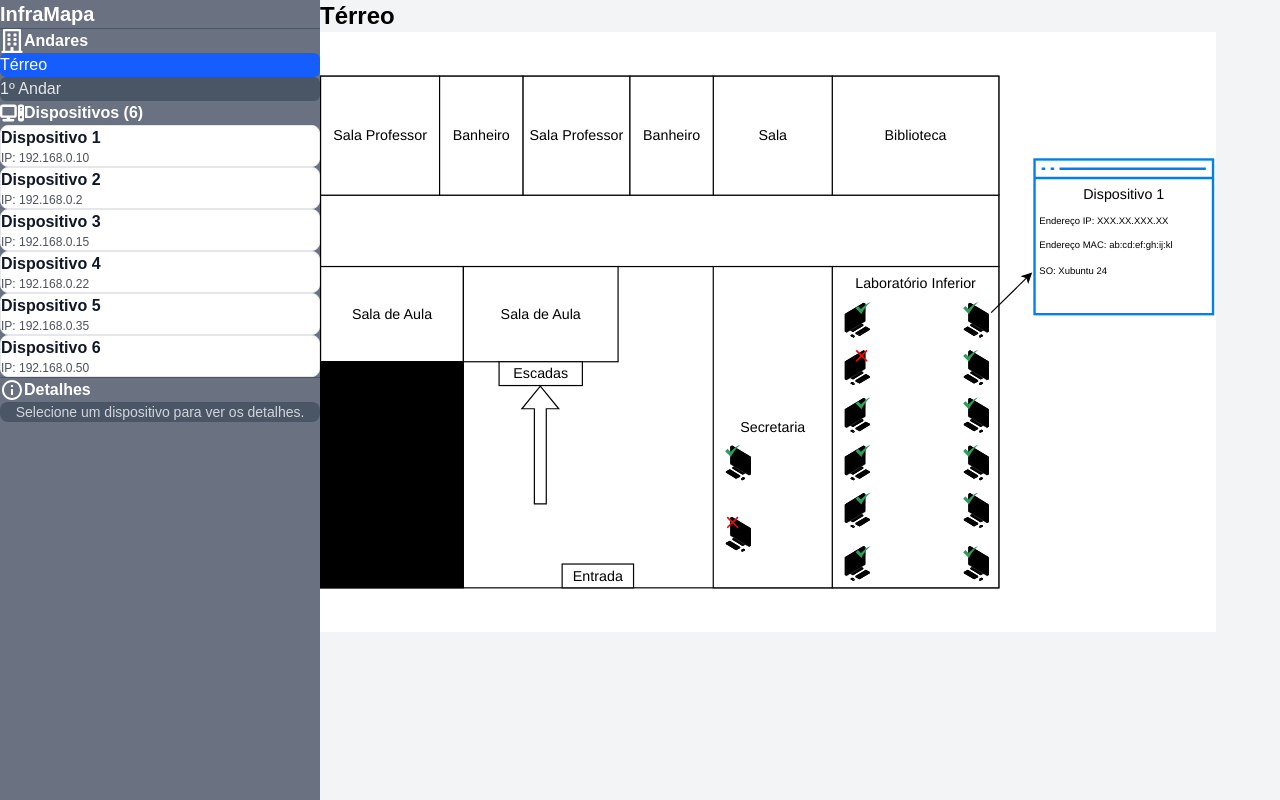
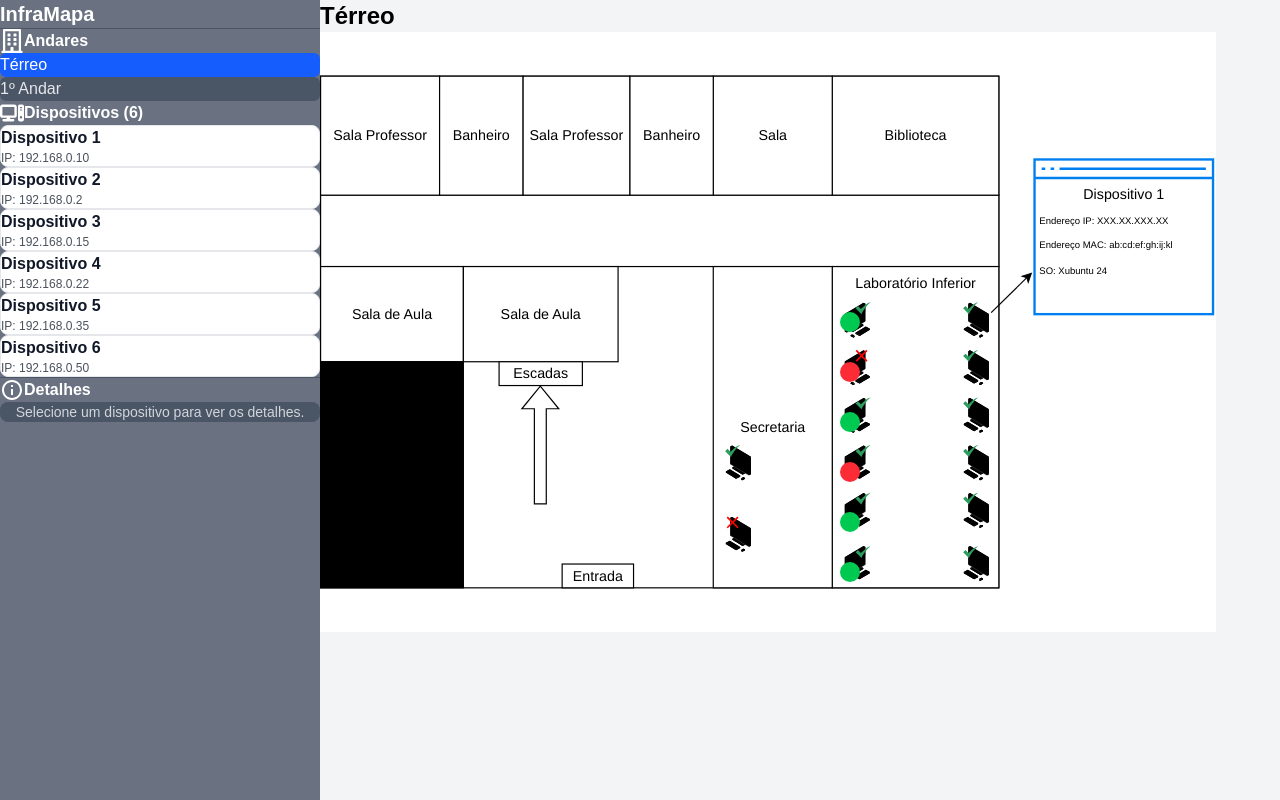
Before and after one commit to zackandcoding1/ineaf-infra-mapa-prototipo, a React (Vite) app: page / in a window 1280 px wide. Both pictures are taken after a click on the element "Térreo". Built offline with nearby package versions, Linux system fonts and the light colour scheme.

Commit message:
fix: correções na exibição dos marcadores no mapa

```diff
--- a/src/components/Map.jsx
+++ b/src/components/Map.jsx
@@ -27,23 +27,29 @@ function Map({ selectedFloor, selectedDevice, onDeviceClick }) {
                     className="w-full h-150 max-w-4xl" />
 
                 {/* Marcadores dos Dispositivos */}
-                {selectedDevice && (
+                {filteredDevices.map(device => (
                     <div
-                        className={`absolute w-4 h-4 rounded-full cursor-pointer transition-all duration-300 flex items-center justify-center
-                            ${selectedDevice.status === 'online' ? 'bg-green-500' : 'bg-red-500'}
-                            ring-3 ring-blue-400 shadow-lg z-10
-                        `}
+                        key={device.id}
+                        onClick={() => onDeviceClick(device)}
+                        className={`absolute w-5 h-5 rounded-full cursor-pointer transition-all duration-300 flex items-center justify-center
+                    ${device.status === 'online' ? 'bg-green-500' : 'bg-red-500'}
+                    ${selectedDevice?.id === device.id
+                                ? 'ring-4 ring-blue-400 scale-100 z-10'
+                                : 'hover:scale-100 hover:ring-2 hover:ring-white'}
+                    `}
                         style={{
-                            left: `${selectedDevice.x}px`,
-                            top: `${selectedDevice.y}px`,
+                            left: `${device.x}px`,
+                            top: `${device.y}px`,
                             transform: 'translate(-50%, -50%)'
                         }}
-                        title={selectedDevice.name}
+                        title={device.name}
                     >
                         {/* Animação do marcador */}
-                        <span className="animate-ping absolute inline-flex h-full w-full rounded-full bg-blue-400 opacity-75"></span>
+                        {selectedDevice?.id === device.id &&
+                            <span className="animate-ping absolute inline-flex h-full w-full rounded-full bg-blue-400 opacity-75"></span>
+                        }
                     </div>
-                )}
+                ))}
             </div>
 
         </div>
```
